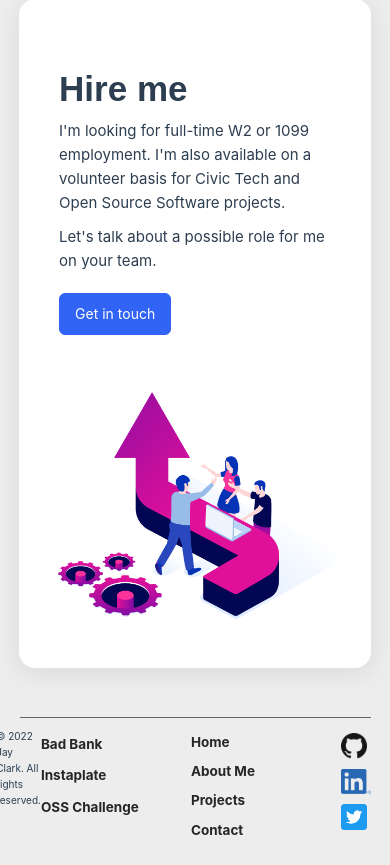
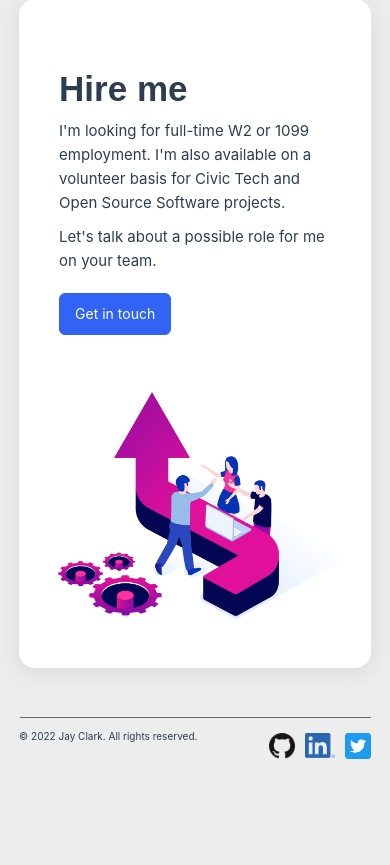
Before and after one commit to jayeclark/jayclark.github.io, a Vue app: page / in a window 390 px wide. Shown: the part 7673-8538 px from the top of the page. After the commit the page ends 8457 px from the top, so only its background shows below. Built offline with nearby package versions, Linux system fonts and the light colour scheme.

Commit message:
Fix footer responsiveness
Signed-off-by: Jay Clark <jay@jayeclark.dev>

```diff
--- a/src/components/footer/FooterComponent.vue
+++ b/src/components/footer/FooterComponent.vue
@@ -136,4 +136,16 @@ const {
 .footer-icon:hover {
   opacity: 0.7;
 }
+
+@media only screen and (max-width: 576px) {
+  .footer-main {
+    display: none;
+  }
+  .footer-icons dl {
+    display: flex;
+  }
+  .footer-icons dt {
+    margin-left: 10px;
+  }
+}
 </style>
```
